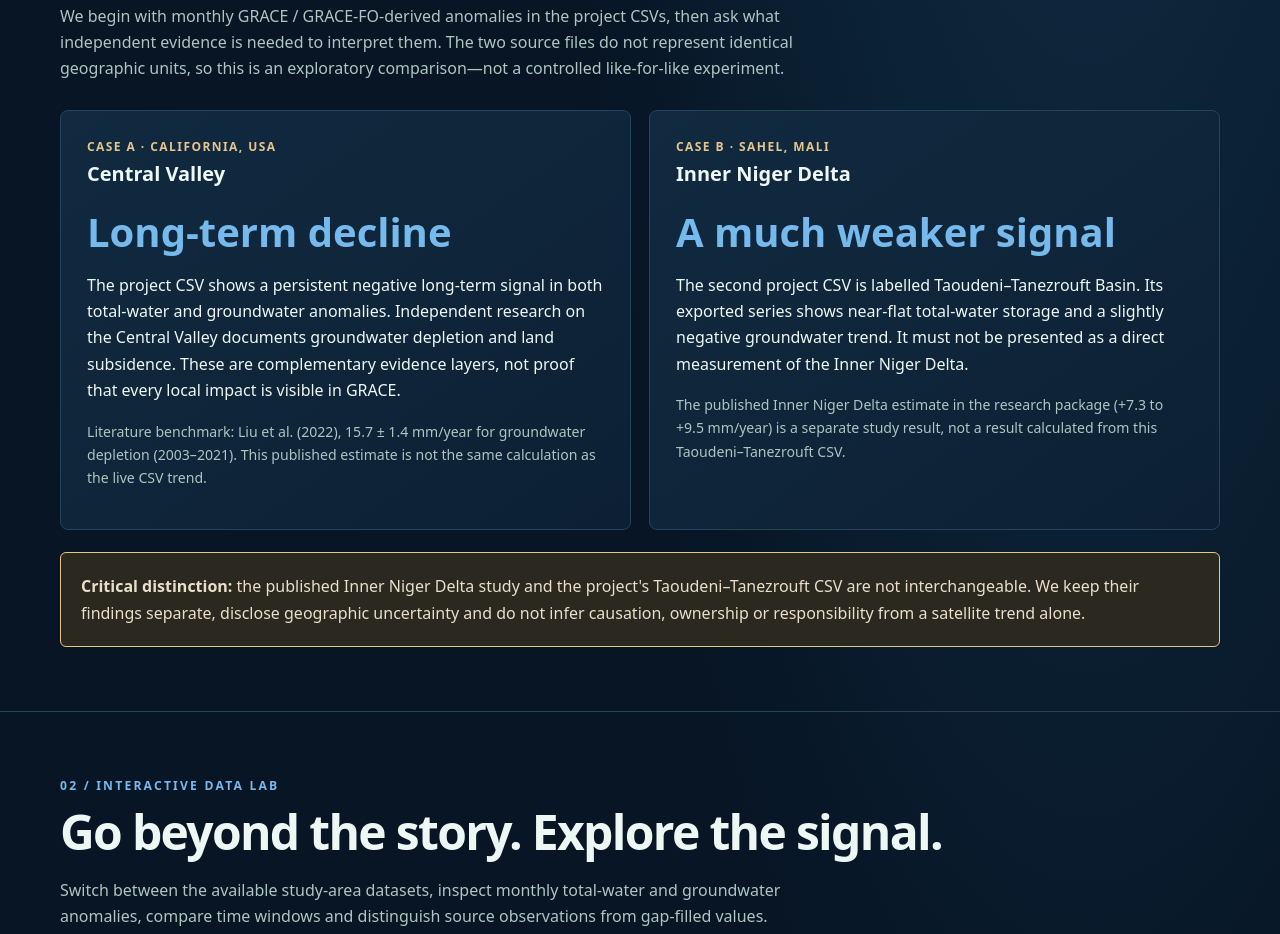
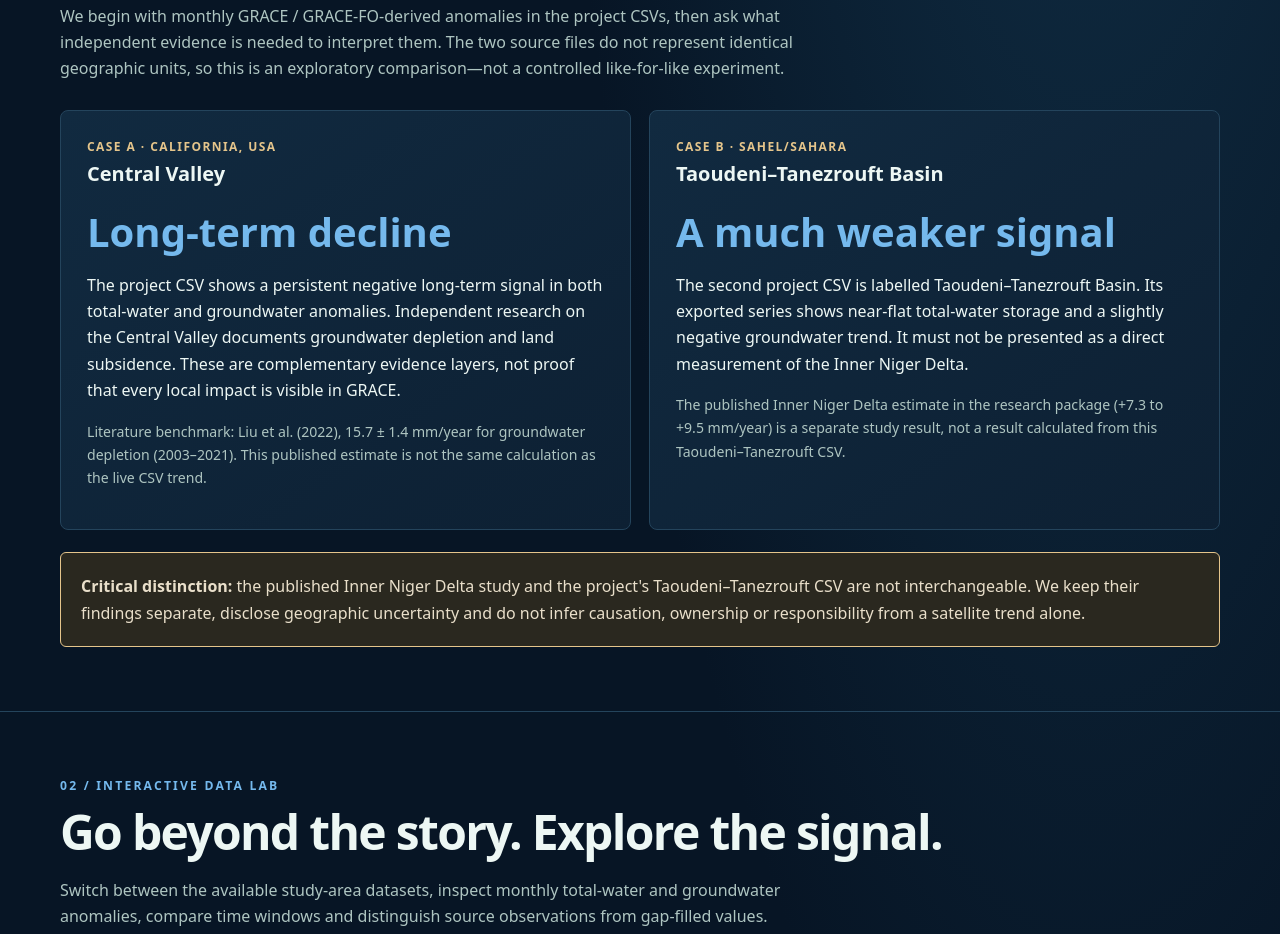
Before and after one commit to pamelazennaro87-creator/AstrOsint01, a plain HTML site: page index.html in a window 1280 px wide. Shown: the part 988-1922 px from the top of the page. Drawn offline with Linux system fonts and the light colour scheme.

Commit message:
Clarify second study-area label and page metadata

```diff
--- a/index.html
+++ b/index.html
@@ -4,7 +4,7 @@
   <meta charset="utf-8">
   <meta name="viewport" content="width=device-width, initial-scale=1">
   <meta name="theme-color" content="#071525">
-  <meta name="description" content="AstrOsint01 investigates opposite terrestrial water-storage trends using NASA GRACE and GRACE-FO data.">
+  <meta name="description" content="AstrOsint01 explores GRACE and GRACE-FO water-storage signals, their limits, and the evidence needed to interpret regional change.">
   <title>AstrOsint01 — Earth in Transition</title>
   <style>
     :root{color-scheme:dark;--bg:#071525;--panel:#0d2033;--panel2:#112a40;--ink:#edf7f4;--muted:#aec5c1;--aqua:#75b9ed;--sand:#e5c58b;--line:#24445c;--max:1160px}
@@ -63,7 +63,7 @@
         <p class="small">Literature benchmark: Liu et al. (2022), 15.7 ± 1.4 mm/year for groundwater depletion (2003–2021). This published estimate is not the same calculation as the live CSV trend.</p>
       </article>
       <article class="card">
-        <div class="tag">Case B · Sahel, Mali</div><h3>Inner Niger Delta</h3>
+        <div class="tag">Case B · Sahel/Sahara</div><h3>Taoudeni–Tanezrouft Basin</h3>
         <div class="metric">A much weaker signal</div>
         <p>The second project CSV is labelled Taoudeni–Tanezrouft Basin. Its exported series shows near-flat total-water storage and a slightly negative groundwater trend. It must not be presented as a direct measurement of the Inner Niger Delta.</p>
         <p class="small">The published Inner Niger Delta estimate in the research package (+7.3 to +9.5 mm/year) is a separate study result, not a result calculated from this Taoudeni–Tanezrouft CSV.</p>
```
